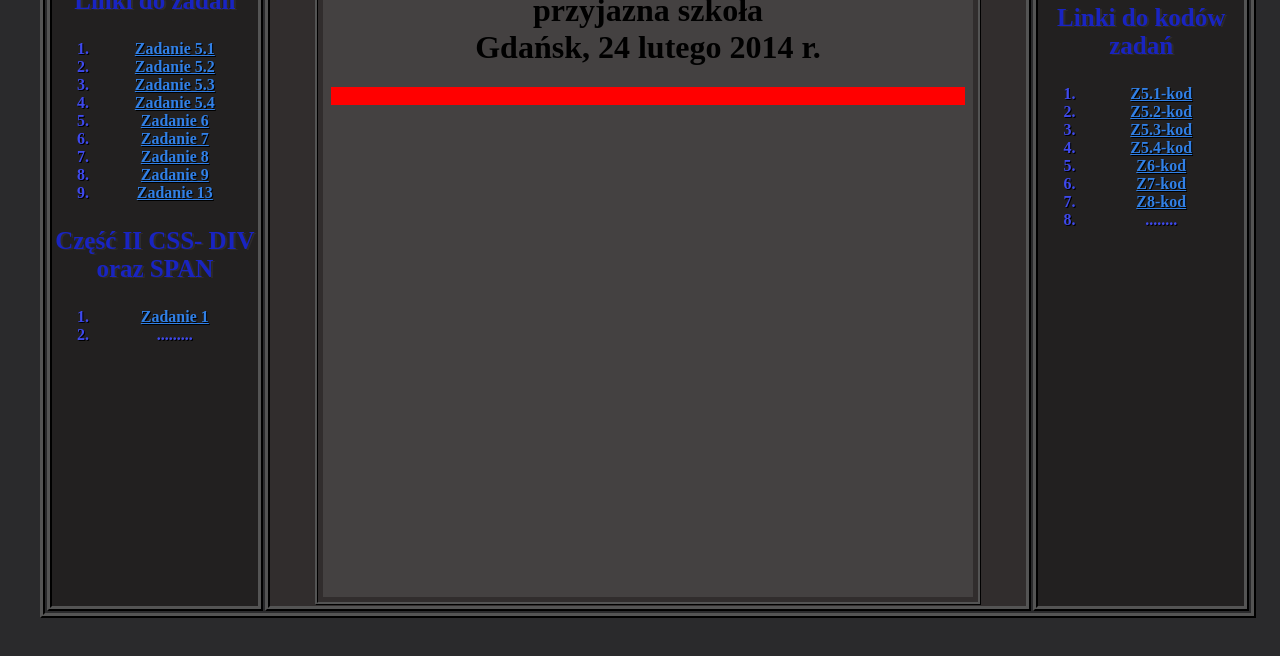
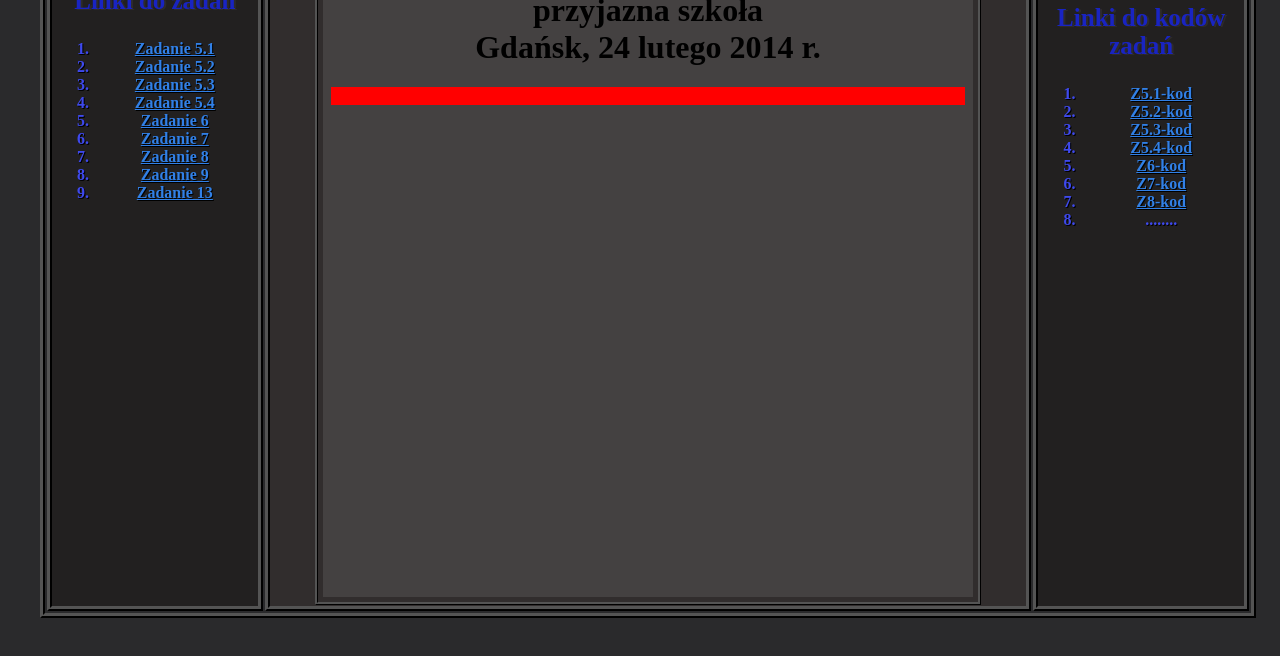
Before and after one commit to KacDabr/Zadania-1-15, a plain HTML site: page index.html in a window 1280 px wide. Shown: the part 82-738 px from the top of the page. Drawn offline with Linux system fonts and the light colour scheme.

Commit message:
Update index.html

```diff
--- a/index.html
+++ b/index.html
@@ -23,11 +23,6 @@
                 <li id="zadania"><a id="zadanka" href="dabr_z9.html" target="strony">Zadanie 9</a></li>
                 <li id="zadania"><a id="zadanka" href="dabr_z13.html" target="strony">Zadanie 13</a></li>
             </ol>
-            <h3 id="linki">Część II CSS- DIV oraz SPAN</h1>
-                <ol>
-            <li id="zadania"><a id="zadanka" href="zadanie16_dabr.html" target="strony">Zadanie 1</a></li>
-            <li id="zadania">.........</li>
-            </ol>
         </div>
 </td>
         <td id="starttlo" align=center>
```
